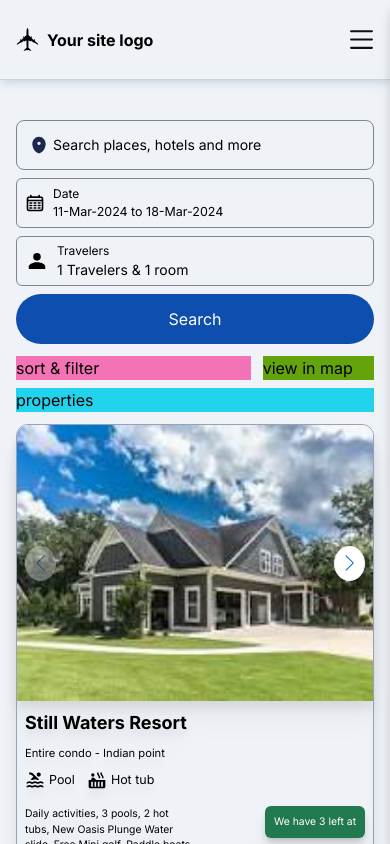
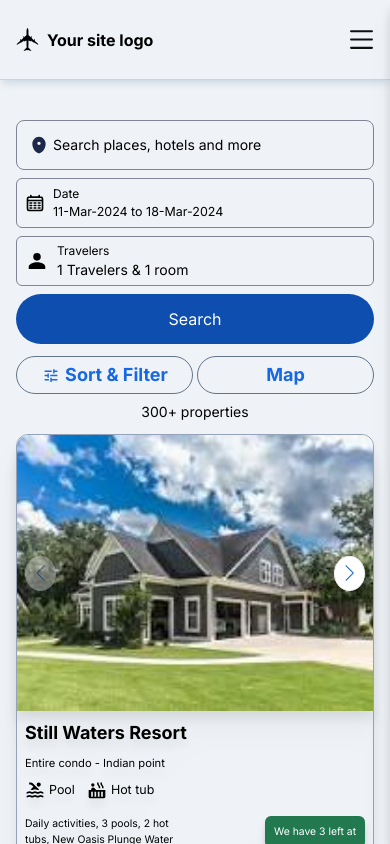
Before and after one commit to Chalesh-dev/flight-service, a Next.js app: page /search in a window 390 px wide. Shown: the top 844 px of the page. Built offline with nearby package versions, Linux system fonts and the light colour scheme.

Commit message:
mobile view

```diff
--- a/src/app/search/page.jsx
+++ b/src/app/search/page.jsx
@@ -1,3 +1,5 @@
+import Map from "@/components/MobileViewSearch/Map";
+import Sort_filter from "@/components/MobileViewSearch/Sort_filter";
 import Advertise from "@/components/SearchResultPage/Advertise";
 import Content from "@/components/SearchResultPage/Content/page";
 import SearchComp from "@/components/SearchResultPage/SearchComp";
@@ -22,11 +24,15 @@ const Search = () => {
 
         {/* MobileView(sort & filter & map & properties) */}
         <div className="lg:hidden flex flex-col gap-2">
-          <div className="grid grid-cols-3 gap-3">
-            <div className="col-span-2 bg-pink-400">sort & filter</div>
-            <div className="bg-lime-600">view in map</div>
+          <div className="grid sm:grid-cols-3 grid-cols-2 gap-1">
+            <div className="sm:col-span-2 col-span-1">
+              <Sort_filter />
+            </div>
+            <div className="col-span-1">
+              <Map />
+            </div>
           </div>
-          <div className="w-full bg-cyan-400">properties</div>
+          <div className="w-full flex justify-center items-center text-sm">300+ properties</div>
         </div>
 
         {/* sidebar & sorting $ content */}
--- a/src/components/Icons.jsx
+++ b/src/components/Icons.jsx
@@ -602,3 +602,24 @@ export const StarIcon = ({ className }) => {
     </svg>
   );
 };
+
+export const SortFilterIcon = ({ className }) => {
+  return (
+    <svg
+      className={className}
+      aria-describedby="tune-description"
+      role="img"
+      viewBox="0 0 24 24"
+      width={20}
+      height={17}
+      fill="#1668e3"
+    >
+      <desc id="tune-description">reveals sort and filter window</desc>
+      <path
+        fill-rule="evenodd"
+        d="M17 9h-2V3h2v2h4v2h-4v2zM3 7V5h10v2H3zm0 12v-2h6v2H3zm10 2v-2h8v-2h-8v-2h-2v6h2zM7 11V9h2v6H7v-2H3v-2h4zm14 2v-2H11v2h10z"
+        clip-rule="evenodd"
+      ></path>
+    </svg>
+  );
+};
--- /dev/null
+++ b/src/components/MobileViewSearch/Map.jsx
@@ -0,0 +1,11 @@
+import React from "react";
+
+const Map = () => {
+  return (
+    <div className="border border-slate-500 rounded-full py-1 flex justify-center items-center text-lg font-bold cursor-pointer gap-1 text-[#1668e3]">
+      Map
+    </div>
+  );
+};
+
+export default Map;
--- /dev/null
+++ b/src/components/MobileViewSearch/Sort_filter.jsx
@@ -0,0 +1,13 @@
+import React from "react";
+import { SortFilterIcon } from "../Icons";
+
+const Sort_filter = () => {
+  return (
+    <div className="border border-slate-500 rounded-full py-1 flex justify-center items-center text-lg font-bold cursor-pointer gap-1 text-[#1668e3]">
+      <SortFilterIcon />
+      Sort & Filter
+    </div>
+  );
+};
+
+export default Sort_filter;
--- a/src/components/SearchResultPage/Sidebar/GuestRating.jsx
+++ b/src/components/SearchResultPage/Sidebar/GuestRating.jsx
@@ -1,21 +1,19 @@
-import RadioBoxComp from './RadioBoxComp'
+import RadioBoxComp from "./RadioBoxComp";
+import SeeMoreLess from "./SeeMoreLess";
 
-const filters = [
-    'Any',
-    'Wonderful 9+',
-    'Very good 8+',
-    'Good 7+',
-]
+const filters = ["Any", "Wonderful 9+", "Very good 8+", "Good 7+"];
 
 const GuestRating = () => {
   return (
     <div className="flex flex-col gap-2">
       <p className="font-semibold text-sm">Guest rating</p>
-      {filters.map((item, index) => (
-        <RadioBoxComp key={index} title={item} value={item} name={item} />
-      ))}
+      <SeeMoreLess filters={filters}>
+        {filters.map((item, index) => (
+          <RadioBoxComp key={index} title={item} value={item} name={item} />
+        ))}
+      </SeeMoreLess>
     </div>
-  )
-}
+  );
+};
 
-export default GuestRating
+export default GuestRating;
--- a/src/components/SearchResultPage/Sidebar/PopularFilters.jsx
+++ b/src/components/SearchResultPage/Sidebar/PopularFilters.jsx
@@ -1,4 +1,5 @@
 import CheckboxComp from "./CheckboxComp";
+import SeeMoreLess from "./SeeMoreLess";
 
 const filters = [
   "All inclusive",
@@ -12,9 +13,11 @@ const PopularFilters = () => {
   return (
     <div className="flex flex-col gap-2">
       <p className="font-semibold text-sm">Popular filters</p>
-      {filters.map((item, index) => (
-        <CheckboxComp key={index} title={item} name={item} />
-      ))}
+      <SeeMoreLess filters={filters}>
+        {filters.map((item, index) => (
+          <CheckboxComp key={index} title={item} name={item} />
+        ))}
+      </SeeMoreLess>
     </div>
   );
 };
--- a/src/components/SearchResultPage/Sidebar/SeeMoreLess.jsx
+++ b/src/components/SearchResultPage/Sidebar/SeeMoreLess.jsx
@@ -1,14 +1,25 @@
 "use client";
 
-import { useState } from "react";
+import { useEffect, useRef, useState } from "react";
 
 const SeeMoreLess = ({ filters, children }) => {
   const [more, setMore] = useState(false);
+  const containerRef = useRef(null);
+
+  useEffect(() => {
+    if (more) {
+      const childrenHeight = containerRef.current.scrollHeight;
+      const newHeight = childrenHeight + 30;
+      containerRef.current.style.height = `${newHeight}px`;
+    } else {
+      containerRef.current.style.height = '140px';
+    }
+  }, [more, filters]);
+
   return (
     <div
-      className={`w-full flex flex-col gap-1 pl-3 pt-3 ${
-        more ? "h-auto" : "h-[140px]"
-      } overflow-hidden relative`}
+      ref={containerRef}
+      className="w-full flex flex-col gap-1 pl-3 pt-3 overflow-hidden relative"
     >
       {children}
       {filters?.length > 3 && (
--- a/src/components/SearchResultPage/Sidebar/Type.jsx
+++ b/src/components/SearchResultPage/Sidebar/Type.jsx
@@ -1,4 +1,5 @@
 import CheckboxComp from "./CheckboxComp";
+import SeeMoreLess from "./SeeMoreLess";
 
 const filters = [
   "Vacation rentals",
@@ -15,9 +16,11 @@ const Type = () => {
   return (
     <div className="flex flex-col gap-1 mt-8">
       <p className="font-semibold text-sm">Property type</p>
-      {filters.map((item, index) => (
-        <CheckboxComp key={index} title={item} name={item} />
-      ))}
+      <SeeMoreLess filters={filters}>
+        {filters.map((item, index) => (
+          <CheckboxComp key={index} title={item} name={item} />
+        ))}
+      </SeeMoreLess>
     </div>
   );
 };
```
